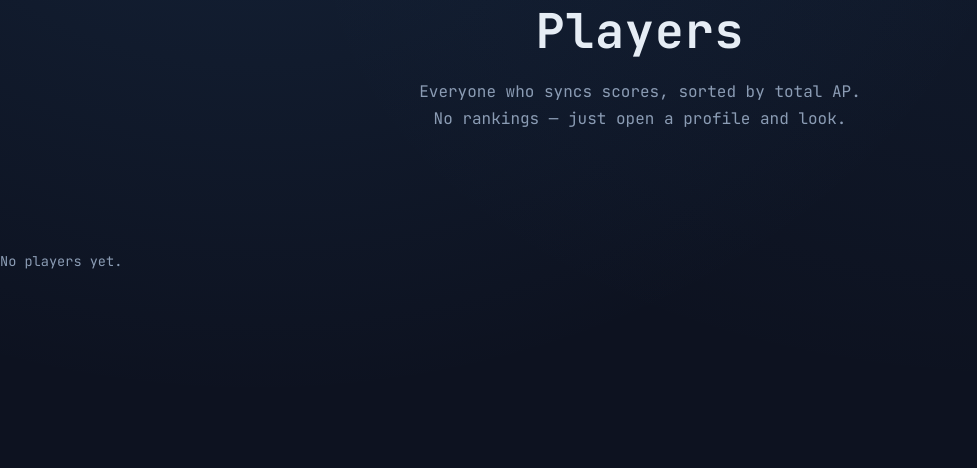
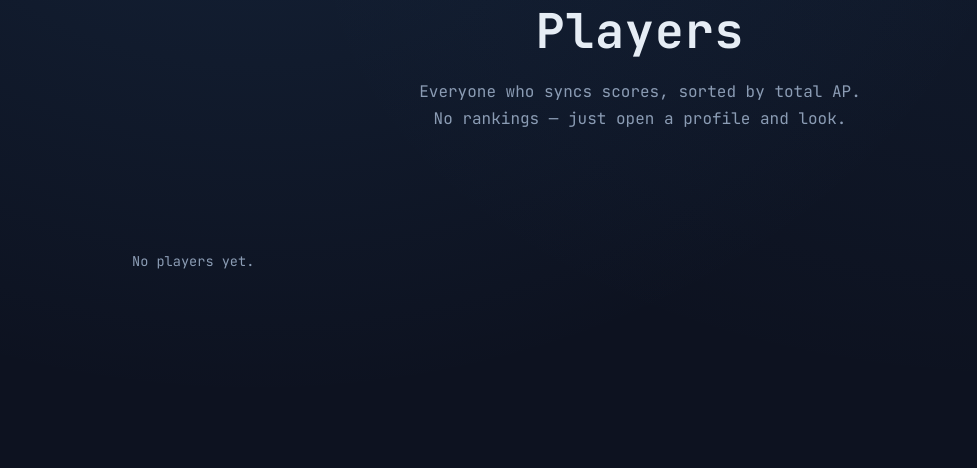
Before and after one commit to Ins4anya/McOsu-AP-points-helper, a FastAPI app: page /players in a window 1280 px wide. Shown: the part 224-692 px from the top of the page, without its empty margins (0-977 px from the left). Run offline with FastAPI, Linux system fonts and the light colour scheme; data that the repository does not hold is empty.

Commit message:
style: constrain players table width with side margins

```diff
--- a/server/static/style.css
+++ b/server/static/style.css
@@ -393,6 +393,12 @@ td.grade { font-weight: 700; }
 
 /* ---------- Players list ---------- */
 
+#players {
+    max-width: 1080px;
+    margin: 0 auto;
+    padding: 0 2rem 4rem;
+}
+
 #players .table-wrap { margin-top: 1.2rem; }
 
 .col-num { text-align: right; white-space: nowrap; }
--- a/server/templates/base.html
+++ b/server/templates/base.html
@@ -7,7 +7,7 @@
     <link rel="preconnect" href="https://fonts.googleapis.com">
     <link rel="preconnect" href="https://fonts.gstatic.com" crossorigin>
     <link href="https://fonts.googleapis.com/css2?family=JetBrains+Mono:wght@300;400;500;700&display=swap" rel="stylesheet">
-    <link rel="stylesheet" href="/static/style.css?v=3">
+    <link rel="stylesheet" href="/static/style.css?v=4">
     <script src="https://cdn.jsdelivr.net/npm/chart.js@4.4.3/dist/chart.umd.min.js"></script>
 </head>
 <body>
```
